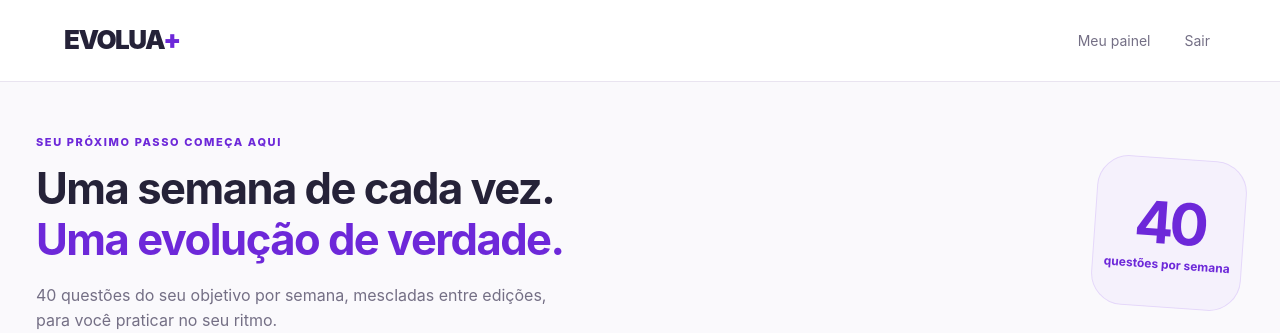
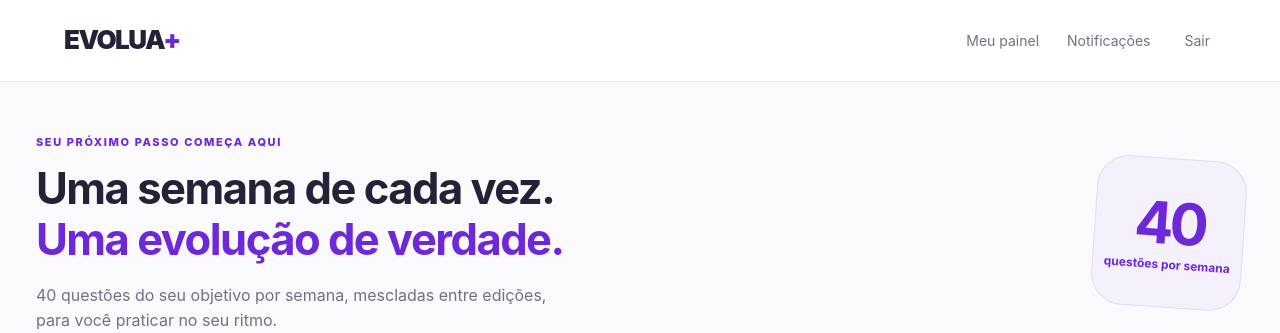
Before and after one commit to EduMab/Projeto-De-Extensao-Em-Criacao-De-Sistemas, a web app: page /simulados.html in a window 1280 px wide. Shown: the top 333 px of the page. Run offline with its HTML, style and script files only (its server is not run), Linux system fonts and the light colour scheme; data that the repository does not hold is empty; database files in the repository are not loaded.

Commit message:
Adiciona acesso a notificacoes na tela do simulado

```diff
--- a/src/main/resources/static/simulados.html
+++ b/src/main/resources/static/simulados.html
@@ -6,7 +6,7 @@
 <link rel="stylesheet" href="/simulados.css">
 </head>
 <body>
-<header class="topbar"><a class="brand" href="/index.html">EVOLUA<span>+</span></a><nav><a href="/index.html">Meu painel</a><button id="sair" class="text-button" type="button">Sair</button></nav></header>
+<header class="topbar"><a class="brand" href="/index.html">EVOLUA<span>+</span></a><nav><a href="/index.html">Meu painel</a><a href="/index.html#notificacoes">Notificações</a><button id="sair" class="text-button" type="button">Sair</button></nav></header>
 <main>
   <section class="hero"><div><p class="eyebrow">SEU PRÓXIMO PASSO COMEÇA AQUI</p><h1>Uma semana de cada vez.<br><span>Uma evolução de verdade.</span></h1><p class="intro">40 questões do seu objetivo por semana, mescladas entre edições, para você praticar no seu ritmo.</p></div><div class="weekly-badge"><strong>40</strong><span>questões por semana</span></div></section>
   <section class="stats" aria-label="Acervo oficial"><div><strong id="acervoTotal">—</strong><span>questões disponíveis</span></div><div><strong id="acervoEdicoes">—</strong><span>edições oficiais</span></div><div><strong>Você no centro</strong><span>histórico individual de questões</span></div></section>
```
